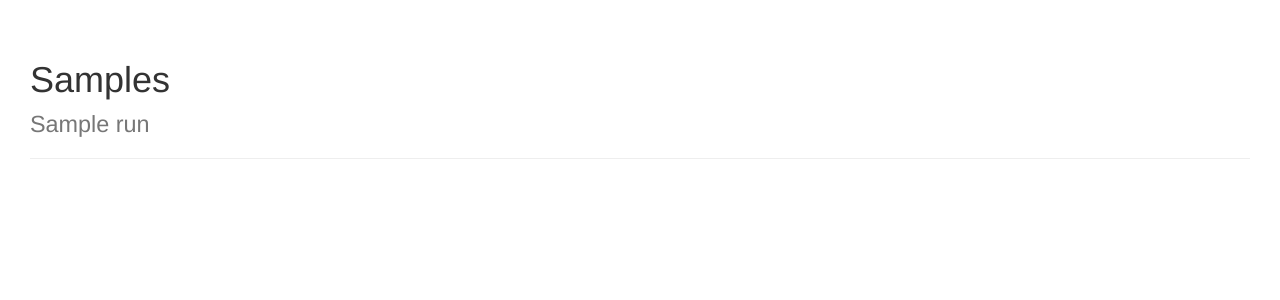
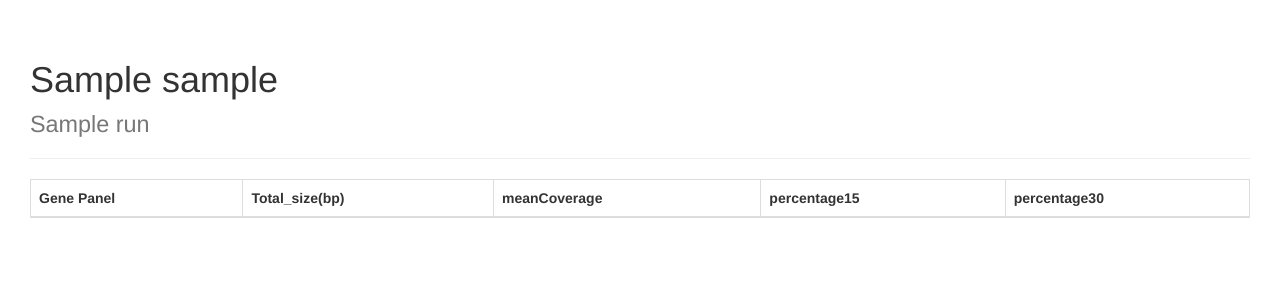
Before and after one commit to UMCUGenetics/ExonCov, a Flask app: page /sample/1 in a window 1280 px wide. Shown: the part 72-372 px from the top of the page. Run offline with Flask 2, Linux system fonts and the light colour scheme; tables that the repository leaves empty hold one stand-in row (values such as "Sample post"); lists and menus that the app fills with data are empty; some libraries are stand-ins or nearby versions.

Commit message:
Sample and Panel pages

```diff
--- a/ExonCov/cli.py
+++ b/ExonCov/cli.py
@@ -102,9 +102,9 @@ class LoadDesign(Command):
 
         # Setup gene panel
         with open(gene_panel_file, 'r') as f:
+            print "Loading gene panel file: {0}".format(gene_panel_file)
             f.readline()  # skip header
             for line in f:
-                print "Loading gene panel file: {0}".format(gene_panel_file)
                 data = line.rstrip().split('\t')
                 panel_name = data[0]
                 genes = data[2].split(',')
--- a/ExonCov/models.py
+++ b/ExonCov/models.py
@@ -20,6 +20,7 @@ panels_transcripts = db.Table(
     db.Column('transcript_id', db.ForeignKey('transcripts.id'), primary_key=True)
 )
 
+
 class Exon(db.Model):
     """Exon class."""
 
@@ -38,6 +39,7 @@ class Exon(db.Model):
 
     @hybrid_property
     def len(self):
+        """Calculate exon length."""
         return self.end - self.start
 
 
@@ -48,8 +50,7 @@ class Transcript(db.Model):
 
     id = db.Column(db.Integer, primary_key=True)
     name = db.Column(db.String(50), index=True, unique=True)
-
-    gene_id = db.Column(db.Integer, db.ForeignKey('genes.id'))
+    gene_id = db.Column(db.Integer, db.ForeignKey('genes.id'), index=True)
 
     exons = db.relationship('Exon', secondary=exons_transcripts, back_populates='transcripts')
     gene = db.relationship('Gene', back_populates='transcripts')
@@ -79,10 +80,12 @@ class Panel(db.Model):
     __tablename__ = 'panels'
 
     id = db.Column(db.Integer, primary_key=True)
-    name = db.Column(db.String(50), unique=True)
+    name = db.Column(db.String(50), index=True, unique=True)
 
     transcripts = db.relationship('Transcript', secondary=panels_transcripts, back_populates='panels')
 
+    def __repr__(self):
+        return "Panel({0})".format(self.name)
 
 
 class Sample(db.Model):
@@ -93,8 +96,7 @@ class Sample(db.Model):
     id = db.Column(db.Integer, primary_key=True)
     name = db.Column(db.String(50), index=True)
     import_date = db.Column(db.Date, default=datetime.datetime.today)
-
-    sequencing_run_id = db.Column(db.Integer, db.ForeignKey('sequencing_runs.id'))
+    sequencing_run_id = db.Column(db.Integer, db.ForeignKey('sequencing_runs.id'), index=True)
 
     sequencing_run = db.relationship('SequencingRun', back_populates='samples')
     exon_measurements = db.relationship('ExonMeasurement', back_populates='sample')
@@ -132,8 +134,8 @@ class ExonMeasurement(db.Model):
     measurement = db.Column(db.Float)
     measurement_type = db.Column(db.String(25), index=True)  # e.g. percentage20
 
-    exon_id = db.Column(db.String(25), db.ForeignKey('exons.id'))
-    sample_id = db.Column(db.Integer, db.ForeignKey('samples.id'))
+    exon_id = db.Column(db.String(25), db.ForeignKey('exons.id'), index=True)
+    sample_id = db.Column(db.Integer, db.ForeignKey('samples.id'), index=True)
 
     sample = db.relationship('Sample', back_populates='exon_measurements')
     exon = db.relationship('Exon', back_populates='exon_measurements')
--- a/ExonCov/templates/base.html
+++ b/ExonCov/templates/base.html
@@ -8,8 +8,8 @@
         <title>ExonCov</title>
 
         <!-- Bootstrap -->
-        <link href={{ url_for('static', filename='css/bootstrap.min.css')}} rel="stylesheet">
-        <link href={{ url_for('static', filename='css/exoncov.css')}} rel="stylesheet">
+        <link href="{{ url_for('static', filename='css/bootstrap.min.css')}}" rel="stylesheet">
+        <link href="{{ url_for('static', filename='css/exoncov.css')}}" rel="stylesheet">
     </head>
     <body>
         <div class="container-fluid">
@@ -44,6 +44,6 @@
         <!-- jQuery (necessary for Bootstrap's JavaScript plugins) -->
         <script src="https://ajax.googleapis.com/ajax/libs/jquery/1.12.4/jquery.min.js"></script>
         <!-- Include all compiled plugins (below), or include individual files as needed -->
-        <script src="js/bootstrap.min.js"></script>
+        <script src="{{ url_for('static', filename='js/bootstrap.min.js')}}"></script>
     </body>
 </html>
--- a/ExonCov/templates/sample.html
+++ b/ExonCov/templates/sample.html
@@ -1,5 +1,27 @@
 {% extends 'base.html' %}
-{% block header %}Samples</br><small>{{sample.sequencing_run.name}}</small>{% endblock %}
+{% block header %}{{sample.name}}</br><small>{{sample.sequencing_run.name}}</small>{% endblock %}
 {% block body %}
 
+<table class="table table-bordered table-hover">
+    <thead>
+        <tr>
+            <th>Gene Panel</th>
+            <th>Total_size(bp)</th>
+            {% for type in measurement_types %}
+                <th>{{type}}</th>
+            {% endfor %}
+        </tr>
+    </thead>
+    <tbody>
+        {% for measurement in measurements %}
+        <tr>
+            <td><a href="{{ url_for('sample_panel', sample_id=sample.id, panel_name=measurement) }}">{{measurement}}</a></td>
+            <td>{{measurements[measurement][measurement_types[0]]['len']}}</td>
+            {% for type in measurement_types %}
+                <td>{{measurements[measurement][type]['value']}}</td>
+            {% endfor %}
+        </tr>
+        {% endfor %}
+    </tbody>
+</table>
 {% endblock %}
--- a/ExonCov/views.py
+++ b/ExonCov/views.py
@@ -2,8 +2,8 @@
 
 from flask import render_template
 
-from ExonCov import app
-from .models import Sample
+from ExonCov import app, db
+from .models import Sample, Panel, Transcript, Exon, ExonMeasurement, panels_transcripts
 
 
 @app.route('/')
@@ -18,4 +18,42 @@ def samples():
 def sample(id):
     """Sample page."""
     sample = Sample.query.get(id)
-    return render_template('sample.html', sample=sample)
+    measurement_types = ['meanCoverage', 'percentage15', 'percentage30']
+    query = db.session.query(Panel.name, Exon.len, ExonMeasurement.measurement_type, ExonMeasurement.measurement).join(Transcript, Panel.transcripts).join(Exon, Transcript.exons).join(ExonMeasurement).filter_by(sample_id=sample.id).filter(ExonMeasurement.measurement_type.in_(measurement_types)).all()
+
+    measurements = {}
+
+    for panel_name, exon_len, measurement_type, measurement in query:
+        if panel_name not in measurements:
+            measurements[panel_name] = {key: dict({'value': 0, 'len': 0}) for key in measurement_types}
+
+        measurements[panel_name][measurement_type]['value'] = ((measurements[panel_name][measurement_type]['len'] * measurements[panel_name][measurement_type]['value']) + (exon_len * measurement)) / (measurements[panel_name][measurement_type]['len'] + exon_len)
+        measurements[panel_name][measurement_type]['len'] += exon_len
+
+    return render_template('sample.html', sample=sample, measurements=measurements, measurement_types=measurement_types)
+
+
+@app.route('/sample/<int:sample_id>/<string:panel_name>')
+def sample_panel(sample_id, panel_name):
+    """Sample panel page."""
+    sample = Sample.query.get(sample_id)
+    panel = Panel.query.filter_by(name=panel_name).first()
+
+    measurement_types = ['meanCoverage', 'percentage15', 'percentage30']
+    query = db.session.query(Transcript.name, Exon.chr, Exon.start, Exon.end, ExonMeasurement.measurement_type, ExonMeasurement.measurement).join(panels_transcripts).filter(panels_transcripts.columns.panel_id == panel.id).join(Exon, Transcript.exons).join(ExonMeasurement).filter_by(sample_id=sample.id).filter(ExonMeasurement.measurement_type.in_(measurement_types)).all()
+    measurements = {}
+
+    for transcript_name, exon_chr, exon_start, exon_end, measurement_type, measurement in query:
+        exon_len = exon_end - exon_start
+        if transcript_name not in measurements:
+            measurements[transcript_name] = {key: dict({'value': 0, 'len': 0, 'chr': exon_chr, 'start': exon_start, 'end': exon_end, 'exon_count': 0}) for key in measurement_types}
+        measurements[transcript_name][measurement_type]['value'] = ((measurements[transcript_name][measurement_type]['len'] * measurements[transcript_name][measurement_type]['value']) + (exon_len * measurement)) / (measurements[transcript_name][measurement_type]['len'] + exon_len)
+        measurements[transcript_name][measurement_type]['len'] += exon_len
+        measurements[transcript_name][measurement_type]['exon_count'] += 1
+
+        if measurements[transcript_name][measurement_type]['start'] > exon_start:
+            measurements[transcript_name][measurement_type]['start'] = exon_start
+        if measurements[transcript_name][measurement_type]['end'] < exon_end:
+            measurements[transcript_name][measurement_type]['end'] = exon_end
+    print measurements['NM_030578']
+    return render_template('sample_panel.html', sample=sample, measurements=measurements, measurement_types=measurement_types)
```
Also changed, not shown: ExonCov/templates/sample_panel.html (added, +35 -0 lines).
